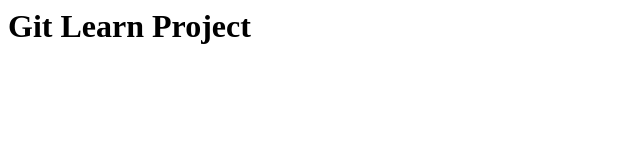
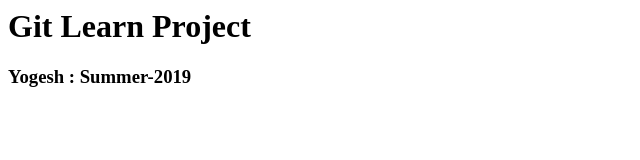
Before and after one commit to uthakkar-apttus/Learn-html, a plain HTML site: page index.html in a window 1280 px wide. Shown: the whole page, without its empty margins (0-640 px from the left). Drawn offline with Linux system fonts and the light colour scheme.

Commit message:
made changes for Summer-2019
Simple Changes

```diff
--- a/index.html
+++ b/index.html
@@ -4,5 +4,7 @@
     </head>
     <body>
         <h1> Git Learn Project</h1>
+
+        <h3> Yogesh : Summer-2019 </h3>
     </body>
 </html>
```
